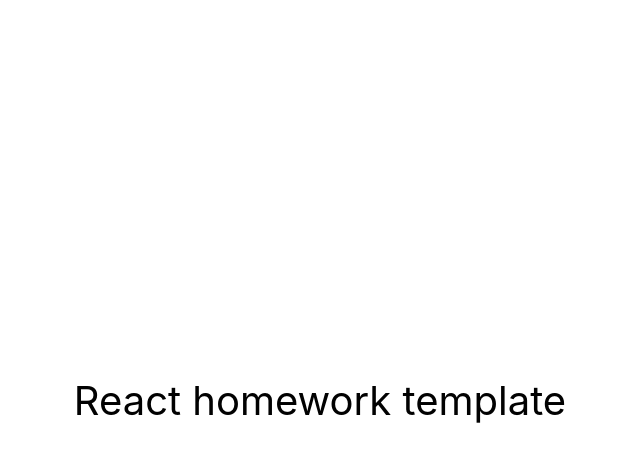
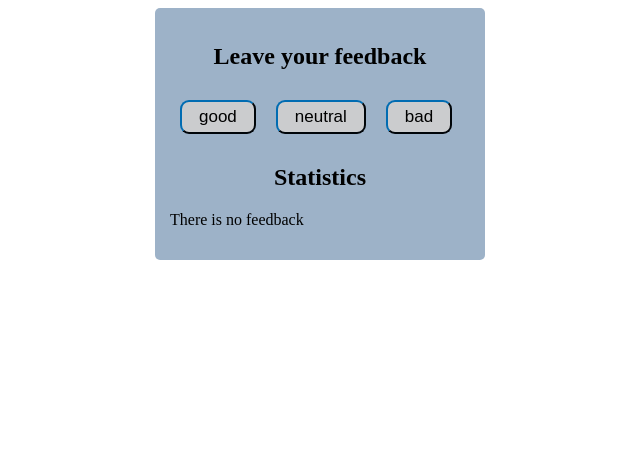
Before and after one commit to Michael3573/goit-react-hw-02-feedback, a React (Create React App) app: page / in a window 1280 px wide. Shown: the top 462 px of the page, without its empty margins (320-960 px from the left). Built offline with nearby package versions, Linux system fonts and the light colour scheme.

Commit message:
Commit-1

```diff
--- /dev/null
+++ b/src/App.css
@@ -0,0 +1,23 @@
+.Section {
+  padding: 15px;
+  background-color: #9db2c8;
+  margin: 0 auto;
+  width: 300px;
+  border-radius: 5px;
+}
+
+.hero-text {
+  text-align: center;
+}
+
+.btn {
+  padding-top: 5px;
+  padding-bottom: 5px;
+  padding-left: 17px;
+  padding-right: 17px;
+  border-radius: 9px;
+  background-color: #cbccce;
+  margin: 10px;
+  border-color: #01395e;
+  font-size: 17px;
+}
--- /dev/null
+++ b/src/App.jsx
@@ -0,0 +1,68 @@
+import React, { Component } from "react";
+import Statistics from "./components/Statistics";
+import FeedbackOptions from "./components/FeedbackOptions";
+import Section from "./components/Section";
+import Notification from "./components/Notification";
+import "./App.css";
+
+class App extends Component {
+  state = {
+    good: 0,
+    neutral: 0,
+    bad: 0,
+  };
+
+  handleFeedback = (type) => {
+    this.setState((prevState) => ({
+      [type]: prevState[type] + 1,
+    }));
+  };
+
+  countTotalFeedback = () => {
+    const { good, neutral, bad } = this.state;
+    return good + neutral + bad;
+  };
+
+  countPositiveFeedbackPercentage = () => {
+    const total = this.countTotalFeedback();
+    if (total === 0) {
+      return 0;
+    }
+    const { good } = this.state;
+    return Math.round((good / total) * 100);
+  };
+
+  render() {
+    const { good, neutral, bad } = this.state;
+    const totalFeedback = this.countTotalFeedback();
+    const positivePercentage = this.countPositiveFeedbackPercentage();
+
+    return (
+      <div className="Section">
+        <Section title="Leave your feedback">
+          <FeedbackOptions
+            options={["good", "neutral", "bad"]}
+            onLeaveFeedback={this.handleFeedback}
+          />
+        </Section>
+
+        <Section title="Statistics">
+          {/* Render Notification if no feedback */}
+          {totalFeedback > 0 ? (
+            <Statistics
+              good={good}
+              neutral={neutral}
+              bad={bad}
+              total={totalFeedback}
+              positivePercentage={positivePercentage}
+            />
+          ) : (
+            <Notification message="There is no feedback" />
+          )}
+        </Section>
+      </div>
+    );
+  }
+}
+
+export default App;
--- a/src/components/App.jsx
+++ /dev/null
@@ -1,16 +0,0 @@
-export const App = () => {
-  return (
-    <div
-      style={{
-        height: '100vh',
-        display: 'flex',
-        justifyContent: 'center',
-        alignItems: 'center',
-        fontSize: 40,
-        color: '#010101'
-      }}
-    >
-      React homework template
-    </div>
-  );
-};
--- /dev/null
+++ b/src/components/FeedbackOptions.jsx
@@ -0,0 +1,15 @@
+const FeedbackOptions = ({ options, onLeaveFeedback }) => (
+  <div className="">
+    {options.map((option) => (
+      <button
+        className="btn"
+        key={option}
+        onClick={() => onLeaveFeedback(option)}
+      >
+        {option}
+      </button>
+    ))}
+  </div>
+);
+
+export default FeedbackOptions;
--- /dev/null
+++ b/src/components/Notification.jsx
@@ -0,0 +1,3 @@
+const Notification = ({ message }) => <p>{message}</p>;
+
+export default Notification;
--- /dev/null
+++ b/src/components/Section.jsx
@@ -0,0 +1,8 @@
+const Section = ({ title, children }) => (
+  <div>
+    <h2 className="hero-text">{title}</h2>
+    {children}
+  </div>
+);
+
+export default Section;
--- /dev/null
+++ b/src/components/Statistics.jsx
@@ -0,0 +1,11 @@
+const Statistics = ({ good, neutral, bad, total, positivePercentage }) => (
+  <div className="statistic">
+    <p>Good: {good}</p>
+    <p>Neutral: {neutral}</p>
+    <p>Bad: {bad}</p>
+    <p>Total feedback count: {total}</p>
+    <p>Percentage of positive feedback: {positivePercentage}%</p>
+  </div>
+);
+
+export default Statistics;
```
Also changed, not shown: src/index.js (+6 -5 lines), 1 other file (tests, documents, lock files or other folders).
